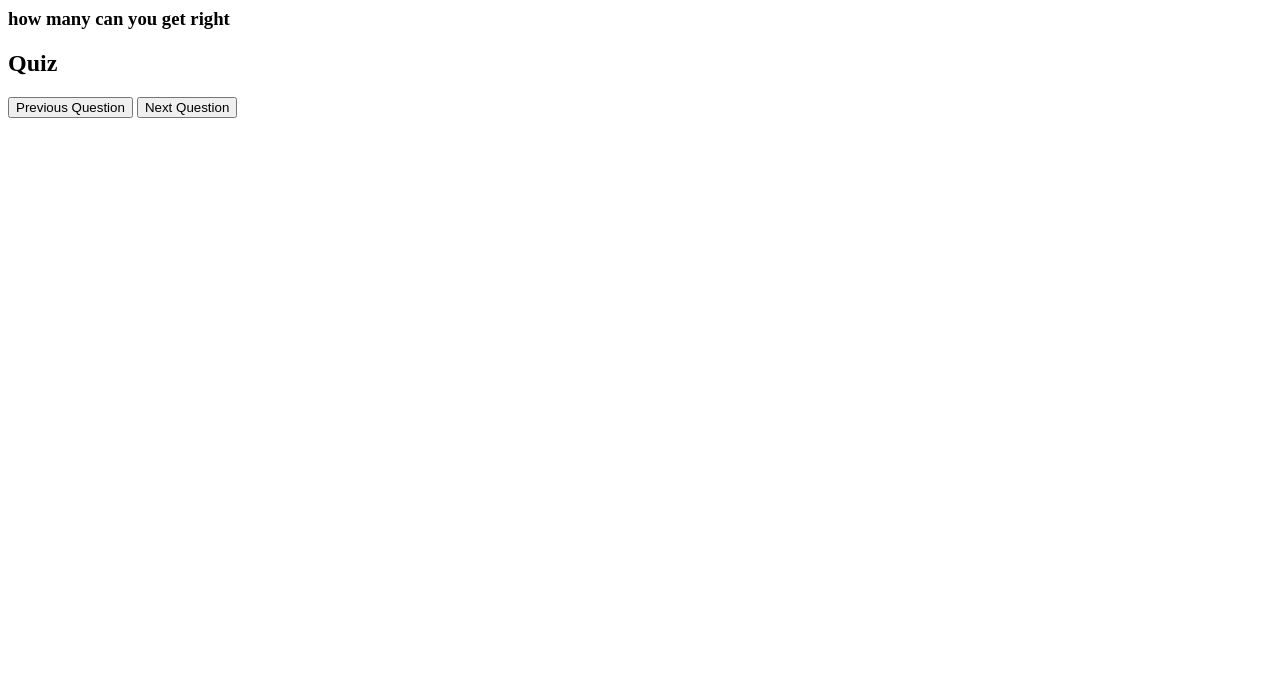
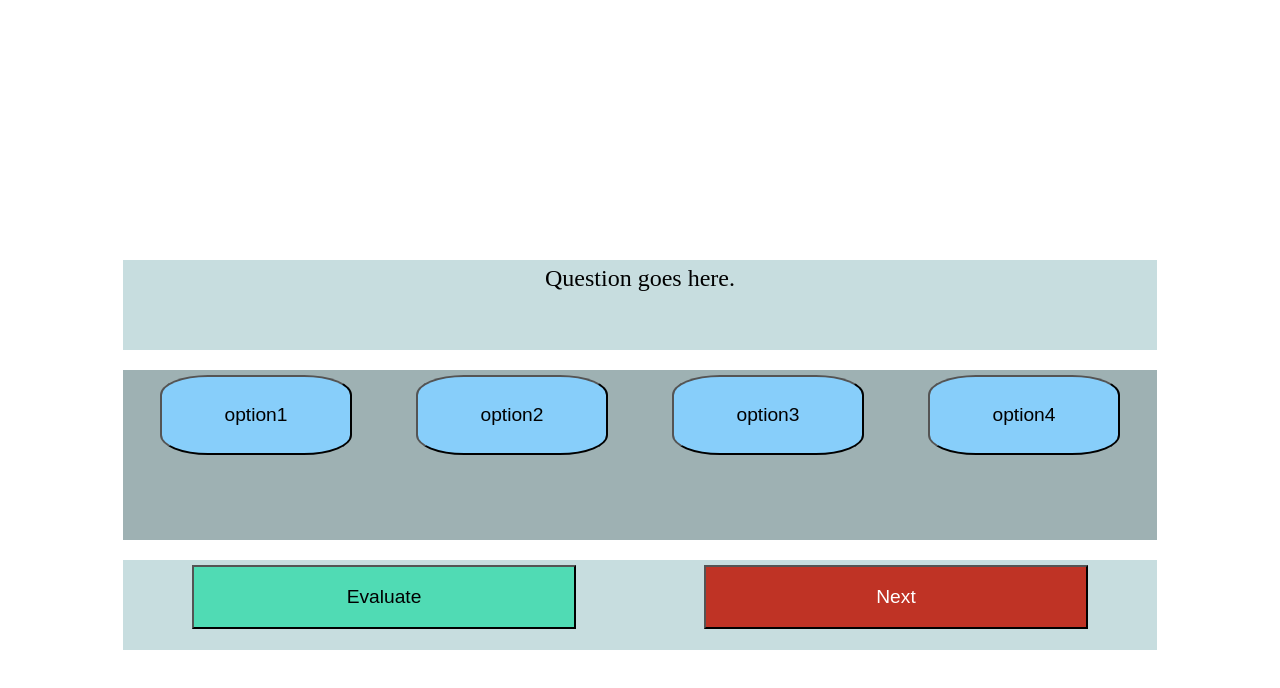
Before and after one commit to mwright0481/quiz, a plain HTML site: page index.html in a window 1280 px wide. Drawn offline with Linux system fonts and the light colour scheme; files that its build step writes are made by us from their sources.

Commit message:
css and js

```diff
--- a/assets/style.css
+++ b/assets/style.css
@@ -0,0 +1,77 @@
+body{
+	padding: 0;
+	margin: 0;
+	width:100vw;
+	height: 100vh;
+}
+.panel{
+	height: 100vh;
+	display: flex;
+	flex-direction: column;
+	justify-content: center;
+	align-items: center;
+}
+.question-container{
+	margin: 10px;
+	padding: 5px;
+	width: 80vw;
+	height: 10vh;
+	background-color: #c7dddf;
+	font-size: x-large;
+	text-align: center;
+
+}
+.result{
+	margin: 10px;
+	padding: 5px;
+	width:80vw;
+	height: 10vh;
+	text-align: center;
+	font-size: 50px;
+
+}
+.option-container{
+	display: flex;
+	justify-content: space-around;
+	margin: 10px;
+	padding: 5px;
+	width: 80vw;
+	height: 20vh;
+	background-color: #9eb1b3;
+
+}
+.option{
+	padding: 10px;
+	width: 15vw;
+	height: 10vh;
+	font-size: larger;
+	background-color: lightskyblue;
+	border-radius: 25%;
+}
+.option:hover{
+	background-color: lightgoldenrodyellow;
+}
+.navigation{
+	width: 80vw;
+	height: 10vh;
+	margin: 10px;
+	padding: 5px;
+	display: flex;
+	justify-content: space-around;
+	background-color:#c7dddf;
+}
+
+.evaluate,.next{
+	width:30vw;
+	height: 8vh;
+	padding: 5px;
+	font-size: larger;
+}
+.evaluate{
+
+	background-color: #50DBB4;
+}
+.next{
+	color: white;
+	background-color: #BF3325;
+}
--- a/index.html
+++ b/index.html
@@ -1,26 +1,34 @@
-<html>
+
+<!DOCTYPE html>
+<html lang="en">
 <head>
-<link rel="stylesheet" type="text/css" href="style.css">
-<meta charset="utf-8">
-<meta name="viewport" content="width=device-width, initial-scale=1">
-<link rel="stylesheet"
+    <meta charset="UTF-8">
+    <meta http-equiv="X-UA-Compatible" content="IE=edge">
+    <meta name="viewport" content="width=device-width, initial-scale=1.0">
+    <link rel="stylesheet" href="style.css">
+</head>
+<body>
+    <div class="panel">
+        <div class="result">
 
-<body>
-    <div class="quizContainer container-fluid well well-lg">
-        <div id="quiz1" class="text-center">
-			<h3>how many can you get right</h3>
+        </div>
+        <div class="question-container" id="question">
+            Question goes here.
+        </div>
+        <div class="option-container">
+            <button class="option" onclick="" id="op1" >option1</button>
 
-			<h4 style="color:#e5ff00;position:absolute;left:70%;top:30%;
-            <br/><span id='timer' style="font-size:25px;"></span></h4>
-			<h2>Quiz</h2>
-		</div>
+            <button class="option" id="op2" >option2</button>
 
-        <div class="question"></div>
-        <ul class="choiceList"></ul>
-        <div class="quizMessage"></div>
-        <div class="result"></div>
-		<button class="preButton">Previous Question</button>
-        <button class="nextButton">Next Question</button>
+            <button class="option" id="op3">option3</button>
+
+            <button class="option" id="op4">option4</button>
+        </div>
+        <div class="navigation">
+            <button class="evaluate">Evaluate</button>
+            <button class="next">Next</button>
+        </div>
     </div>
+    <script src="script.js"></script>
 </body>
-  </html>
+</html>
```
Also changed, not shown: js/script.js (added, +140 -0 lines), script.js (deleted).
